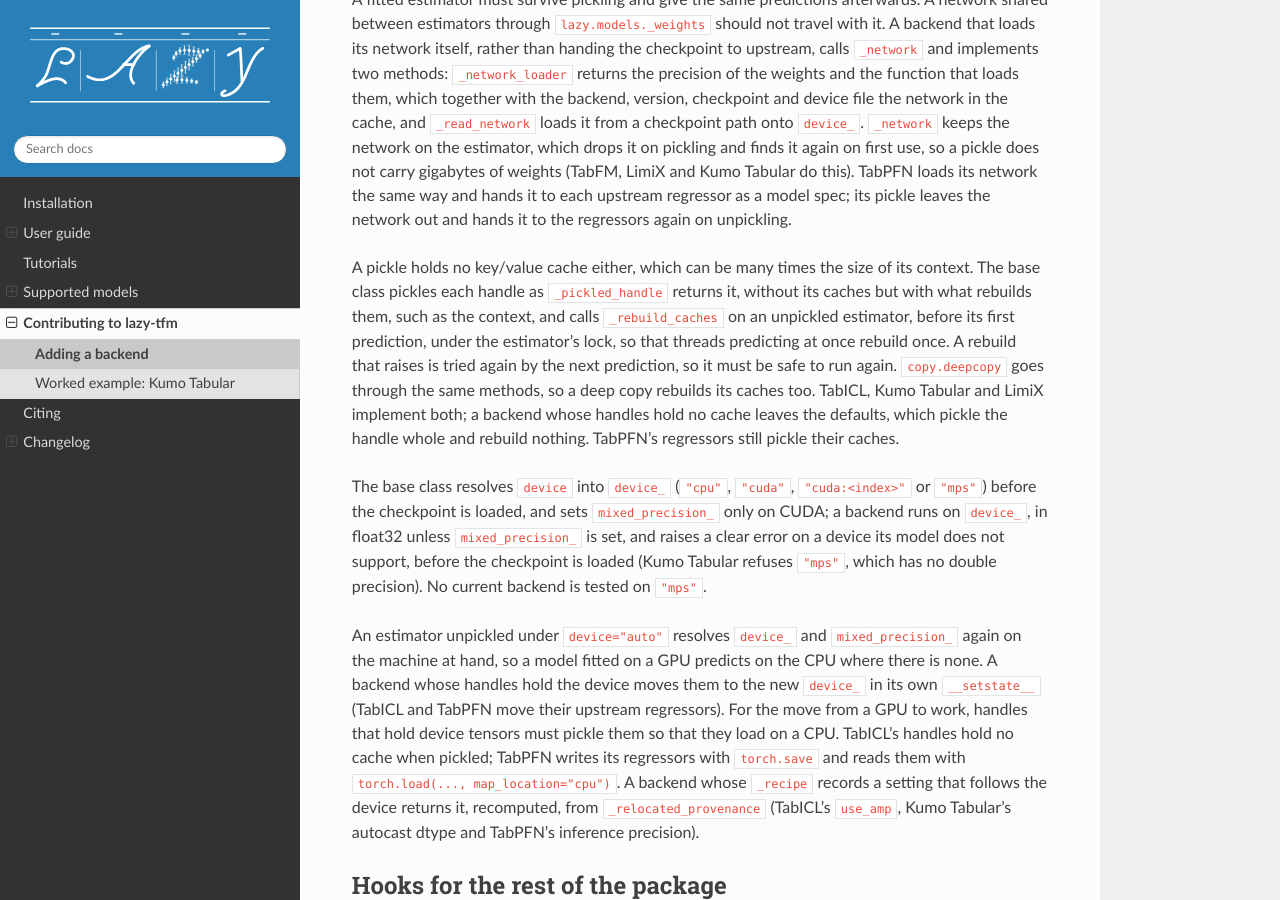
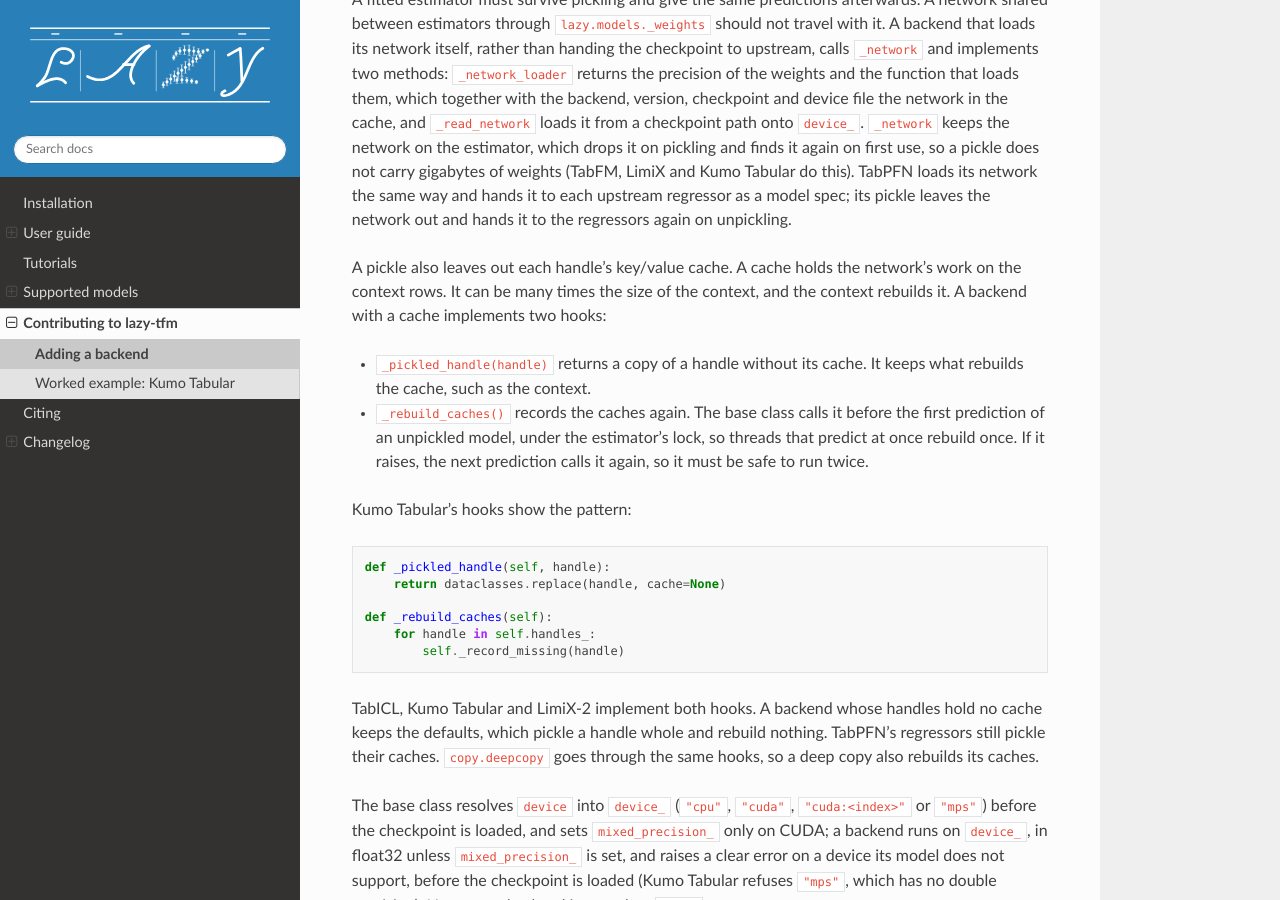
Before and after one commit to biprateep/lazy-tfm, a Sphinx documentation site: the page built from docs/adding_a_backend.md, in a window 1280 px wide and 900 px high, scrolled down 1869 px. Built offline with Sphinx 7.4.7 and the Read the Docs theme 3.1.0, drawn with Linux system fonts in a browser that asks for light colours; pages that are not in the unit, such as notebooks, are missing from menus.

Commit message:
Explain the pickle cache hooks in plainer words
The paragraph on _pickled_handle and _rebuild_caches that #233 added ran
long sentences together. It now says what a cache is, lists the two
hooks, and shows Kumo Tabular's implementation.

Co-Authored-By: Claude Opus 5.5 <noreply@anthropic.com>
Claude-Session: https://claude.ai/code/session_01JkqiRk7T18G6RWangKXyJ7

````diff
--- a/docs/adding_a_backend.md
+++ b/docs/adding_a_backend.md
@@ -102,17 +102,34 @@ Kumo Tabular do this). TabPFN loads its network the same way and hands it to
 each upstream regressor as a model spec; its pickle leaves the network out
 and hands it to the regressors again on unpickling.
 
-A pickle holds no key/value cache either, which can be many times the size
-of its context. The base class pickles each handle as `_pickled_handle`
-returns it, without its caches but with what rebuilds them, such as the
-context, and calls `_rebuild_caches` on an unpickled estimator, before its
-first prediction, under the estimator's lock, so that threads predicting at
-once rebuild once. A rebuild that raises is tried again by the next
-prediction, so it must be safe to run again. `copy.deepcopy` goes through the
-same methods, so a deep copy rebuilds its caches too. TabICL, Kumo Tabular
-and LimiX implement both; a backend whose handles hold no cache leaves the
-defaults, which pickle the handle whole and rebuild nothing. TabPFN's
-regressors still pickle their caches.
+A pickle also leaves out each handle's key/value cache. A cache holds the
+network's work on the context rows. It can be many times the size of the
+context, and the context rebuilds it. A backend with a cache implements two
+hooks:
+
+- `_pickled_handle(handle)` returns a copy of a handle without its cache. It
+  keeps what rebuilds the cache, such as the context.
+- `_rebuild_caches()` records the caches again. The base class calls it
+  before the first prediction of an unpickled model, under the estimator's
+  lock, so threads that predict at once rebuild once. If it raises, the next
+  prediction calls it again, so it must be safe to run twice.
+
+Kumo Tabular's hooks show the pattern:
+
+```python
+def _pickled_handle(self, handle):
+    return dataclasses.replace(handle, cache=None)
+
+def _rebuild_caches(self):
+    for handle in self.handles_:
+        self._record_missing(handle)
+```
+
+TabICL, Kumo Tabular and LimiX-2 implement both hooks. A backend whose
+handles hold no cache keeps the defaults, which pickle a handle whole and
+rebuild nothing. TabPFN's regressors still pickle their caches.
+`copy.deepcopy` goes through the same hooks, so a deep copy also rebuilds
+its caches.
 
 The base class resolves `device` into `device_` (`"cpu"`, `"cuda"`, `"cuda:<index>"` or
 `"mps"`) before the checkpoint is loaded, and sets `mixed_precision_` only on
````
